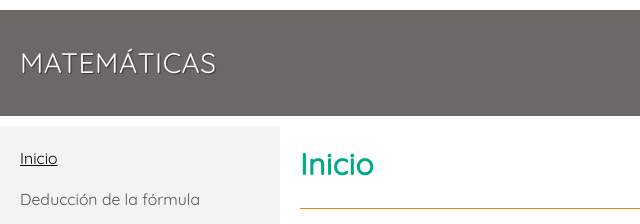
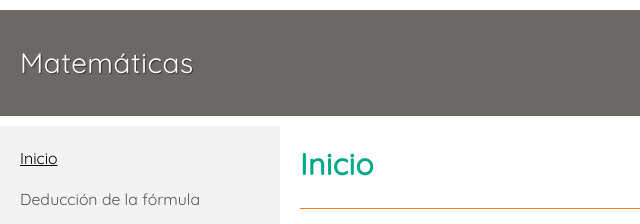
Before and after one commit to jacometoss/matematicas, a plain HTML site: page index.html in a window 1280 px wide. Shown: the top 224 px of the page, 0-640 px from the left. Drawn offline with nearby package versions, Linux system fonts and the light colour scheme.

Commit message:
Modificación del título content.css

```diff
--- a/content.css
+++ b/content.css
@@ -30,8 +30,7 @@ a{color:#65adc5}
 #header,#emptyHeader{text-align:left;height:auto!important;height:2em;min-height:2em;padding:30px 10px 20px 20px;font-size:1.6em;color:#FFF;
 letter-spacing:1px;font-weight:normal;
 background:#6B6866;
-text-shadow:1px 1px 1px #333;letter-spacing:.5px;border-radius:2px;
-text-transform:uppercase} /* Header is also in single page */
+text-shadow:1px 1px 1px #333;letter-spacing:.5px;border-radius:2px} /* Header is also in single page */
 #headerContent a{color:#FFF} /* See myTheme.rftTitle in _cedec_js.js */
 #header h1{margin:0;font-size:1em}
 #nodeDecoration{border-radius:2px;text-align:left;padding:1em 20px;margin-bottom:2em;
```
